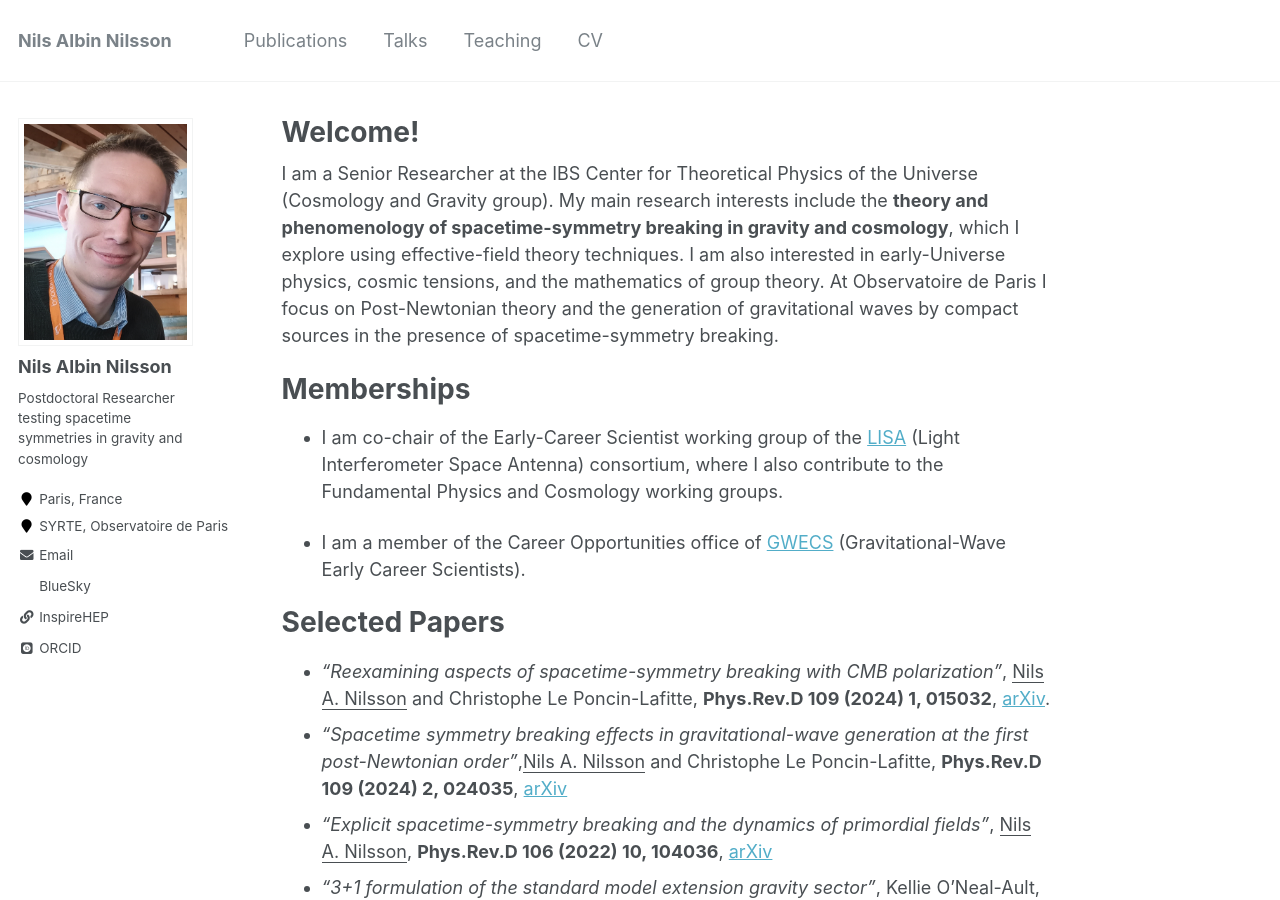
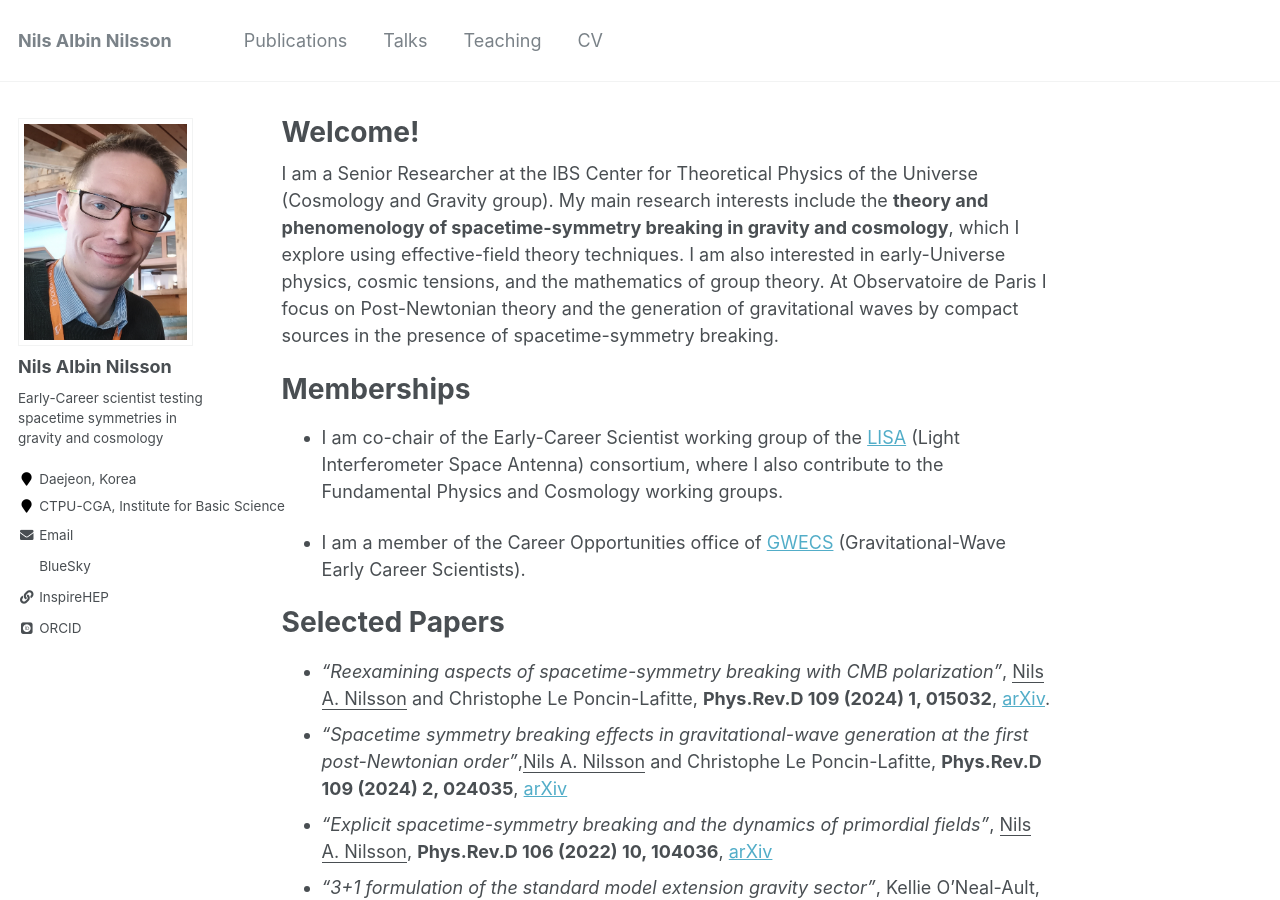
Before and after one commit to nilsanilsson/nilsanilsson.github.io, a Jekyll site: the page built from _pages/about.md, in a window 1280 px wide and 900 px high. Built offline with Jekyll 4.4.1, drawn with Linux system fonts in a browser that asks for light colours; some web fonts are replaced.

Commit message:
Update _config.yml
updated affiliation

```diff
--- a/_config.yml
+++ b/_config.yml
@@ -9,7 +9,7 @@ locale                   : "en-GB"
 title                    : "Nils Albin Nilsson"
 title_separator          : "-"
 name                     : &name "Nils Albin Nilsson"
-description              : &description "CNES Postdoctoral Fellow"
+description              : &description "Senior Researcher"
 url                      : https://nilsanilsson.github.io # the base hostname & protocol for your site e.g. "https://mmistakes.github.io"
 baseurl                  : "" # the subpath of your site, e.g. "/blog"
 repository               : "nilsanilsson.github.io"
@@ -81,9 +81,9 @@ analytics:
 author:
   name             : "Nils Albin Nilsson"
   avatar           : "albin.jpg"
-  bio              : "Postdoctoral Researcher testing spacetime symmetries in gravity and cosmology"
-  location         : "Paris, France"
-  employer         : "SYRTE, Observatoire de Paris"
+  bio              : "Early-Career scientist testing spacetime symmetries in gravity and cosmology"
+  location         : "Daejeon, Korea"
+  employer         : "CTPU-CGA, Institute for Basic Science"
   pubmed           : #"https://www.ncbi.nlm.nih.gov/pubmed/?term=john+snow"
   googlescholar    : #"http://yourfullgooglescholarurl.com"
   email            : "nils.nilsson@obspm.fr"
```
